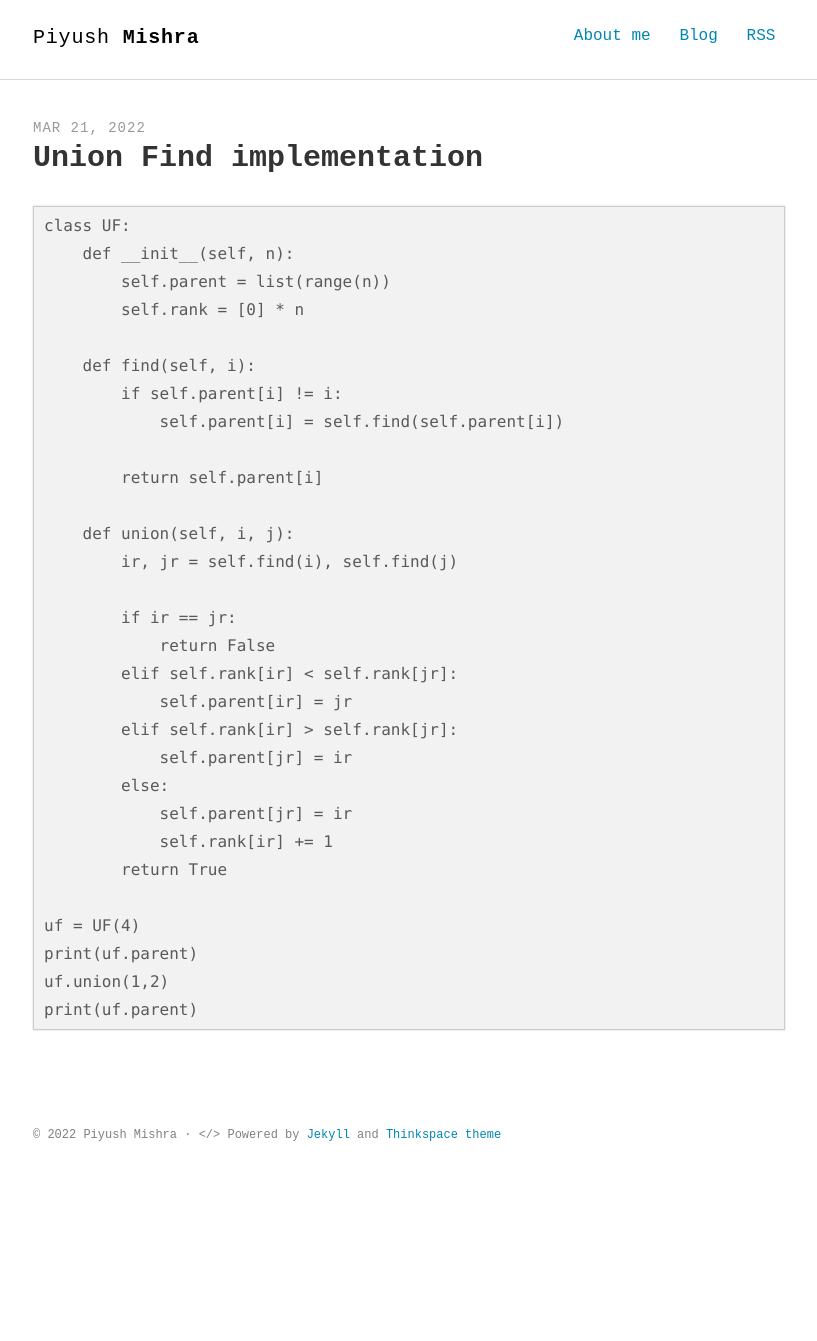
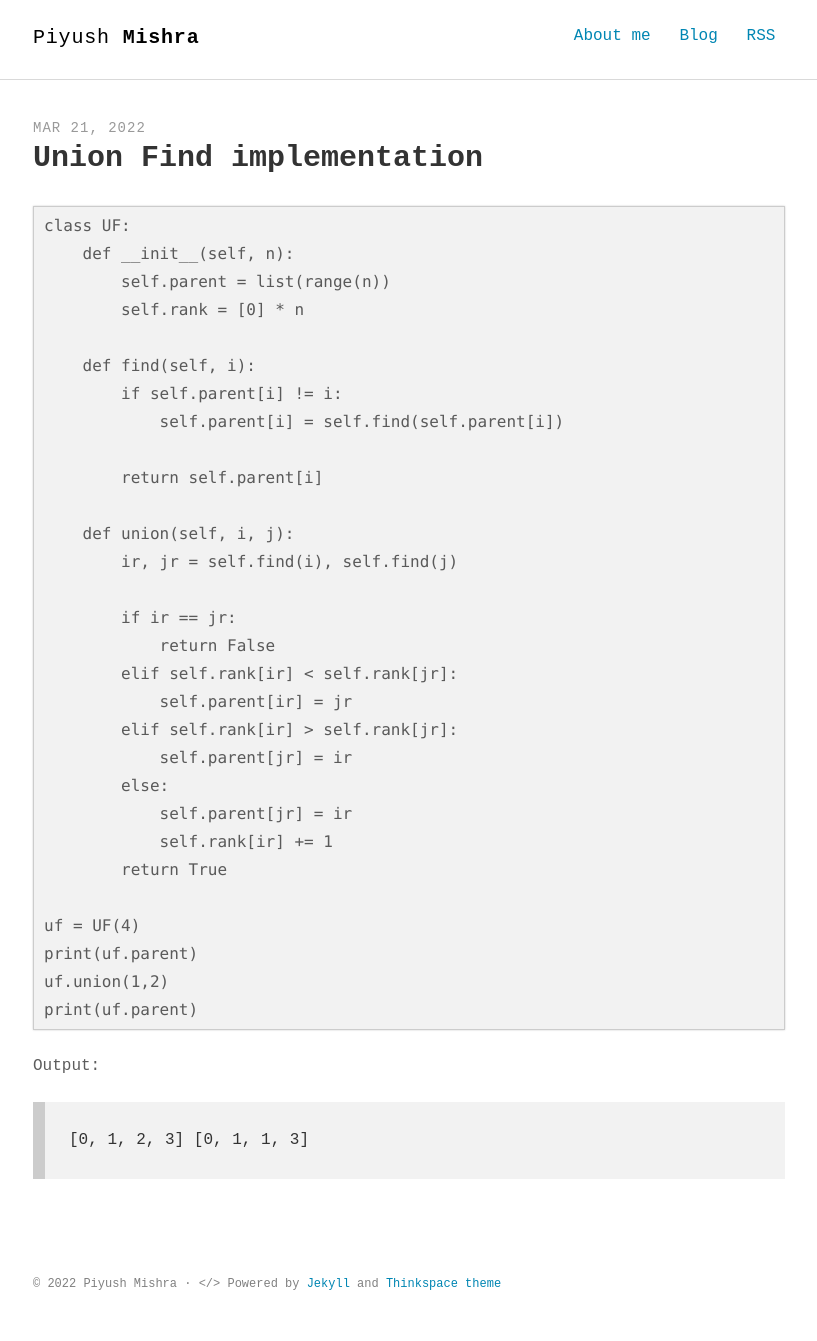
Before and after one commit to piymis/piymis.github.io, a Jekyll site: the page built from _posts/2022-03-21-union-find-implementation.markdown, in a window 1280 px wide. Shown: the whole page, without its empty margins (231-1048 px from the left). Built offline with Jekyll 4.4.1, drawn with Linux system fonts in a browser that asks for light colours; some web fonts are replaced; our own code applies the rules of GitHub Pages for plain Markdown files; a script that is not in the unit is left out; before the commit the page ends 1192 px from its top, so only the background shows below that.

Commit message:
Updated Union Find Implementation

````diff
--- a/_posts/2022-03-21-union-find-implementation.markdown
+++ b/_posts/2022-03-21-union-find-implementation.markdown
@@ -36,3 +36,7 @@ print(uf.parent)
 uf.union(1,2)
 print(uf.parent)
 ```
+
+Output:
+> [0, 1, 2, 3]
+> [0, 1, 1, 3]
````
